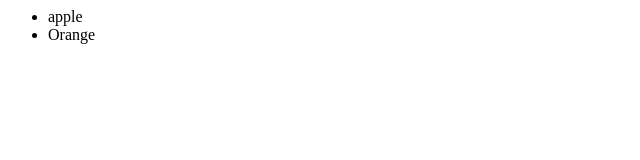
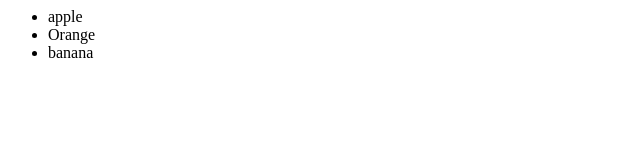
Before and after one commit to shwetajayan/Learn, a plain HTML site: page index.html in a window 1280 px wide. Shown: the full height of the page, 0-640 px from the left. Drawn offline with Linux system fonts and the light colour scheme.

Commit message:
changes made

```diff
--- a/index.html
+++ b/index.html
@@ -3,6 +3,7 @@
         <ul>
             <li>apple</li>
             <li>Orange</li>
+            <li>banana</li>
         </ul>
     </body>
 </html>
```
